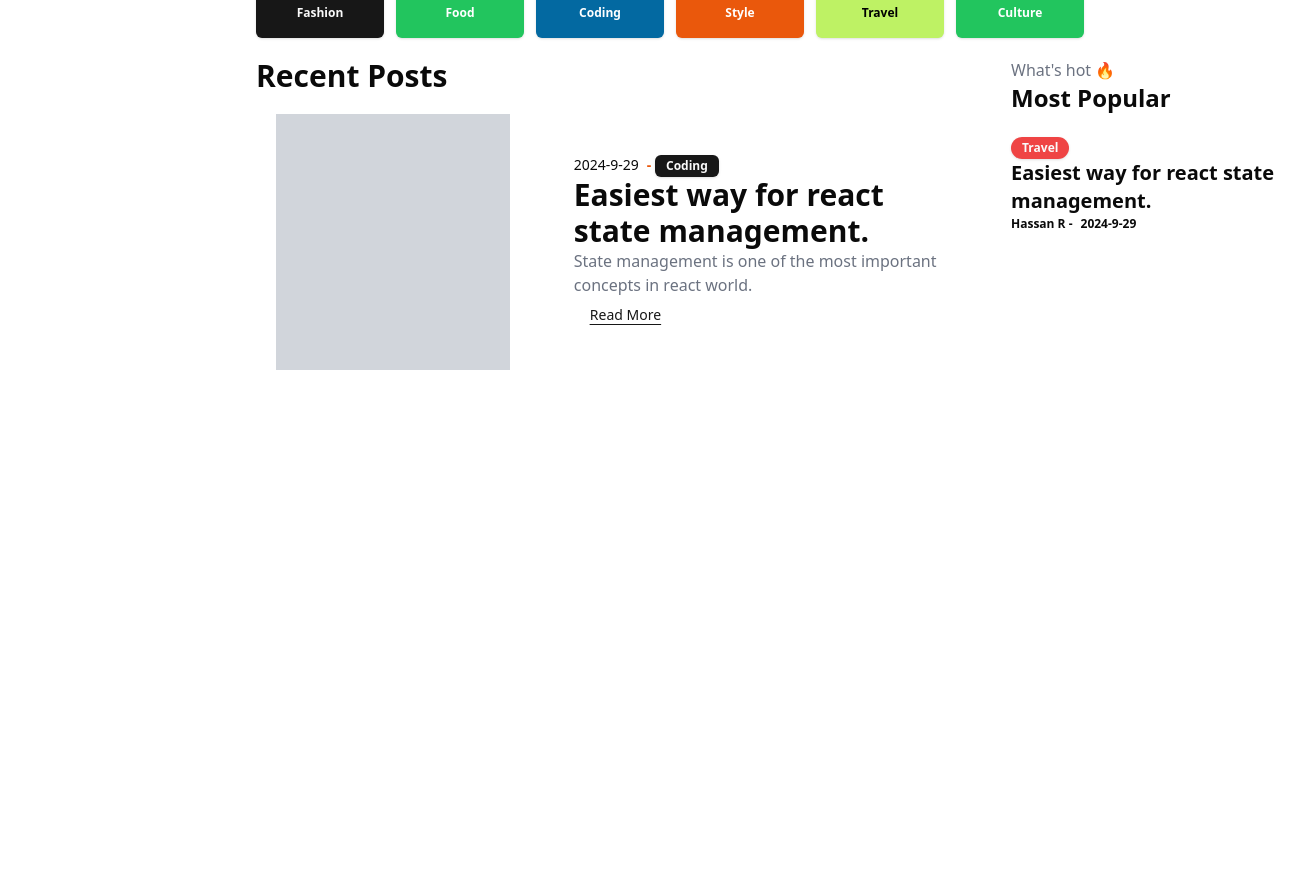
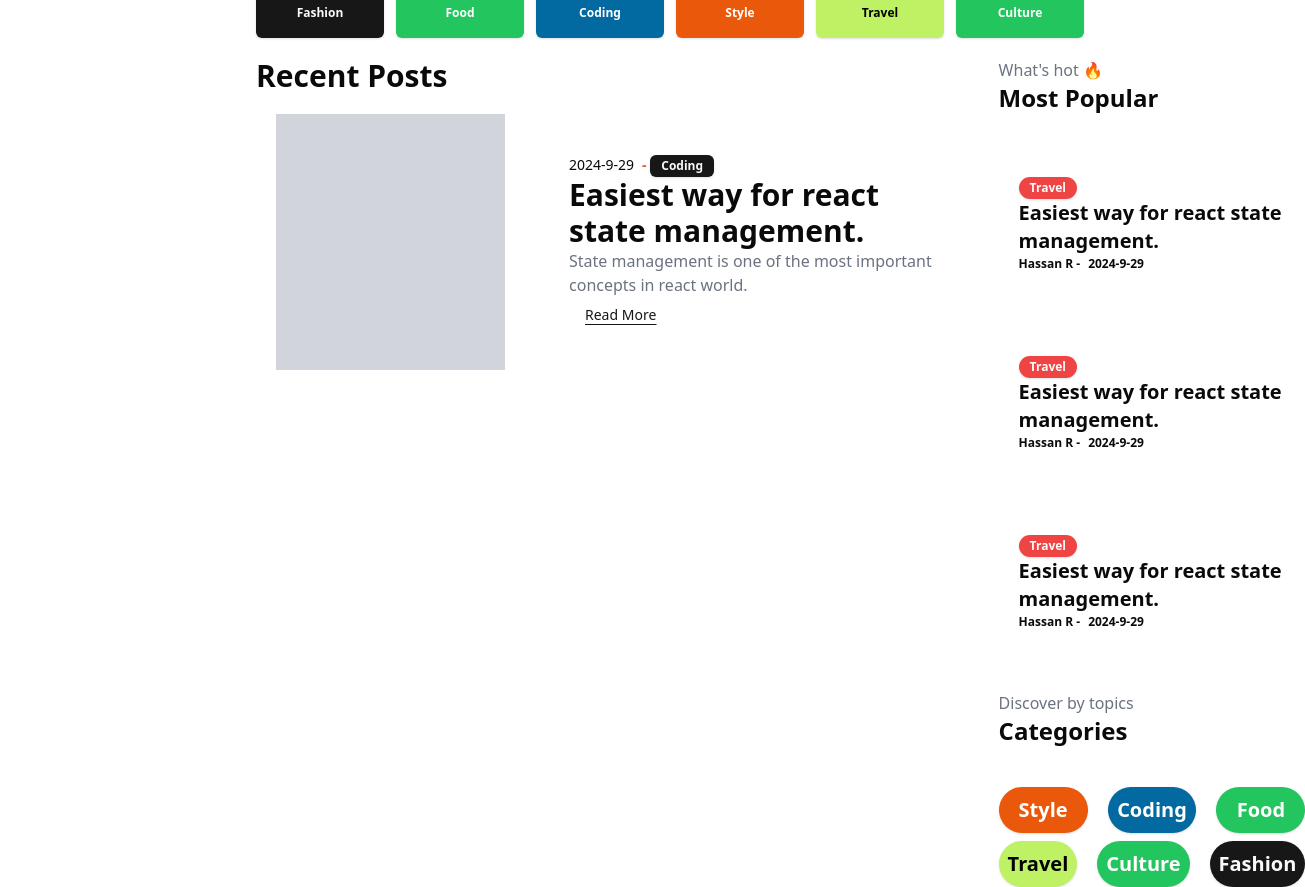
Before and after one commit to Ni9Logic/BlogsApp, a Next.js app: page / in a window 1280 px wide. Shown: the part 1220-2107 px from the top of the page, 1305 px wide, since content can reach past the window. Before the commit the page ends 1613 px from the top, so only its background shows below. Built offline with nearby package versions, Linux system fonts and the light colour scheme.

Commit message:
Footer time

```diff
--- /dev/null
+++ b/app/Components/DiscoverTopics.tsx
@@ -0,0 +1,53 @@
+import { Badge } from "@/components/ui/badge";
+
+const DiscoverTopics = () => {
+  return (
+    <div>
+      <p className="text-gray-500">Discover by topics</p>
+      <h1 className="font-bold text-2xl">Categories</h1>
+      <div className="flex flex-col gap-2 mt-10">
+        <div className="flex flex-row gap-5">
+          <Badge
+            variant={"orange"}
+            className="text-xl p-2 w-full justify-center rounded-full"
+          >
+            Style
+          </Badge>
+          <Badge
+            variant={"sky"}
+            className="text-xl p-2 w-full justify-center rounded-full"
+          >
+            Coding
+          </Badge>
+          <Badge
+            variant={"green"}
+            className="text-xl p-2 w-full justify-center rounded-full"
+          >
+            Food
+          </Badge>
+        </div>
+        <div className="flex flex-row gap-5">
+          <Badge
+            variant={"lime"}
+            className="text-xl p-2 w-full justify-center rounded-full"
+          >
+            Travel
+          </Badge>
+          <Badge
+            variant={"green"}
+            className="text-xl p-2 w-full justify-center rounded-full"
+          >
+            Culture
+          </Badge>
+          <Badge
+            className="text-xl p-2 w-full justify-center rounded-full"
+          >
+            Fashion
+          </Badge>
+        </div>
+      </div>
+    </div>
+  );
+};
+
+export default DiscoverTopics;
--- a/app/Components/PopularPosts.tsx
+++ b/app/Components/PopularPosts.tsx
@@ -24,6 +24,28 @@ const PopularPosts = () => {
       image: "",
       link: "",
     },
+    {
+      author: "Hassan R",
+      isPopular: true,
+      title: "Easiest way for react state management.",
+      category: "Travel",
+      date: "2024-9-29",
+      description:
+        "State management is one of the most important concepts in react world.",
+      image: "",
+      link: "",
+    },
+    {
+      author: "Hassan R",
+      isPopular: true,
+      title: "Easiest way for react state management.",
+      category: "Travel",
+      date: "2024-9-29",
+      description:
+        "State management is one of the most important concepts in react world.",
+      image: "",
+      link: "",
+    },
   ];
   return (
     <div>
@@ -31,7 +53,7 @@ const PopularPosts = () => {
       <h1 className="font-bold text-2xl">Most Popular</h1>
       <div className="mt-5">
         {posts.map((post) => (
-          <div key={post.author}>
+          <div key={post.author} className="mt-10 hover:bg-gray-100 hover:cursor-pointer p-5">
             <Badge variant={"destructive"} className="rounded-full">
               {post.category}
             </Badge>
--- a/app/Components/RecentPosts.tsx
+++ b/app/Components/RecentPosts.tsx
@@ -1,6 +1,7 @@
 import { Badge } from "@/components/ui/badge";
 import { Button } from "@/components/ui/button";
 import PopularPosts from "./PopularPosts";
+import DiscoverTopics from "./DiscoverTopics";
 
 type Posts = {
   author: string;
@@ -54,8 +55,12 @@ export const RecentPosts = () => {
           ))}
         </div>
       </div>
-      {/* Popular Posts */}
-      <PopularPosts />
+      <div className="flex flex-col gap-10">
+        {/* Popular Posts */}
+        <PopularPosts />
+        {/* Categories */}
+        <DiscoverTopics />
+      </div>
     </div>
   );
 };
```
